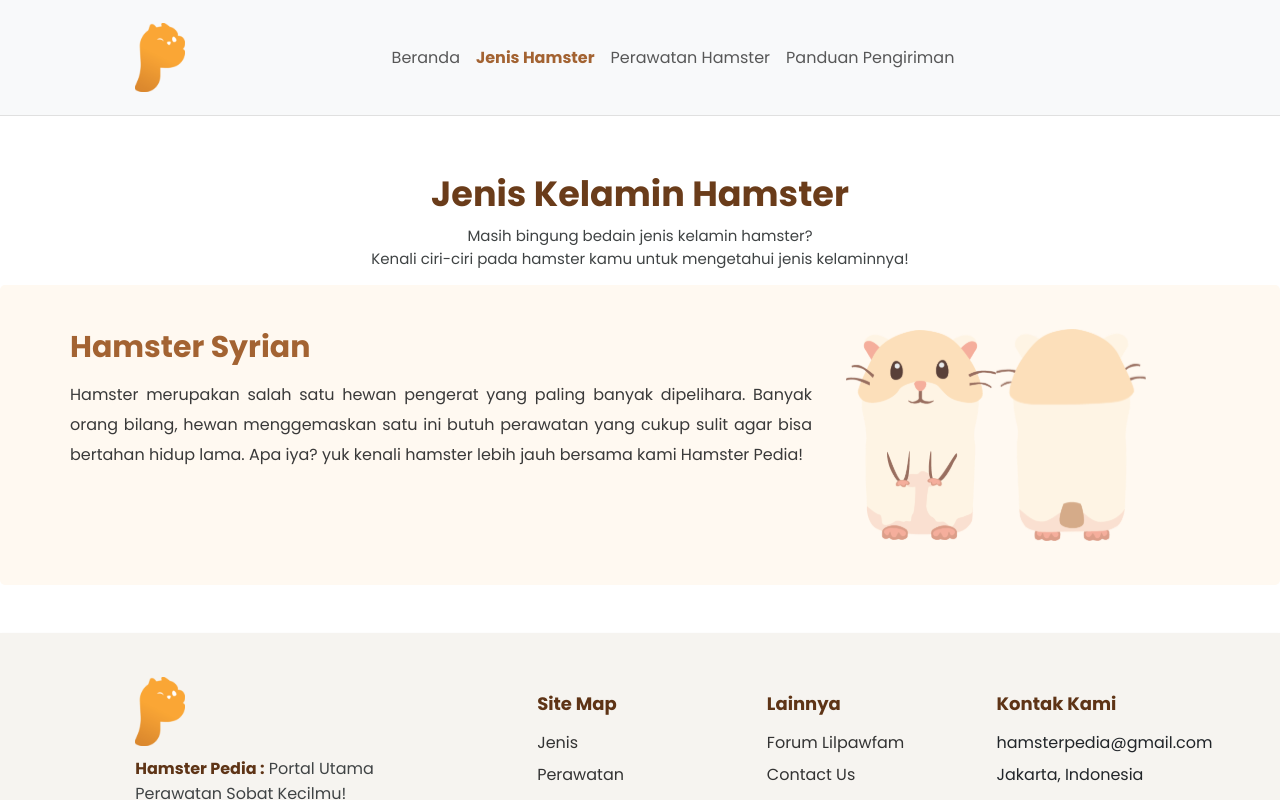
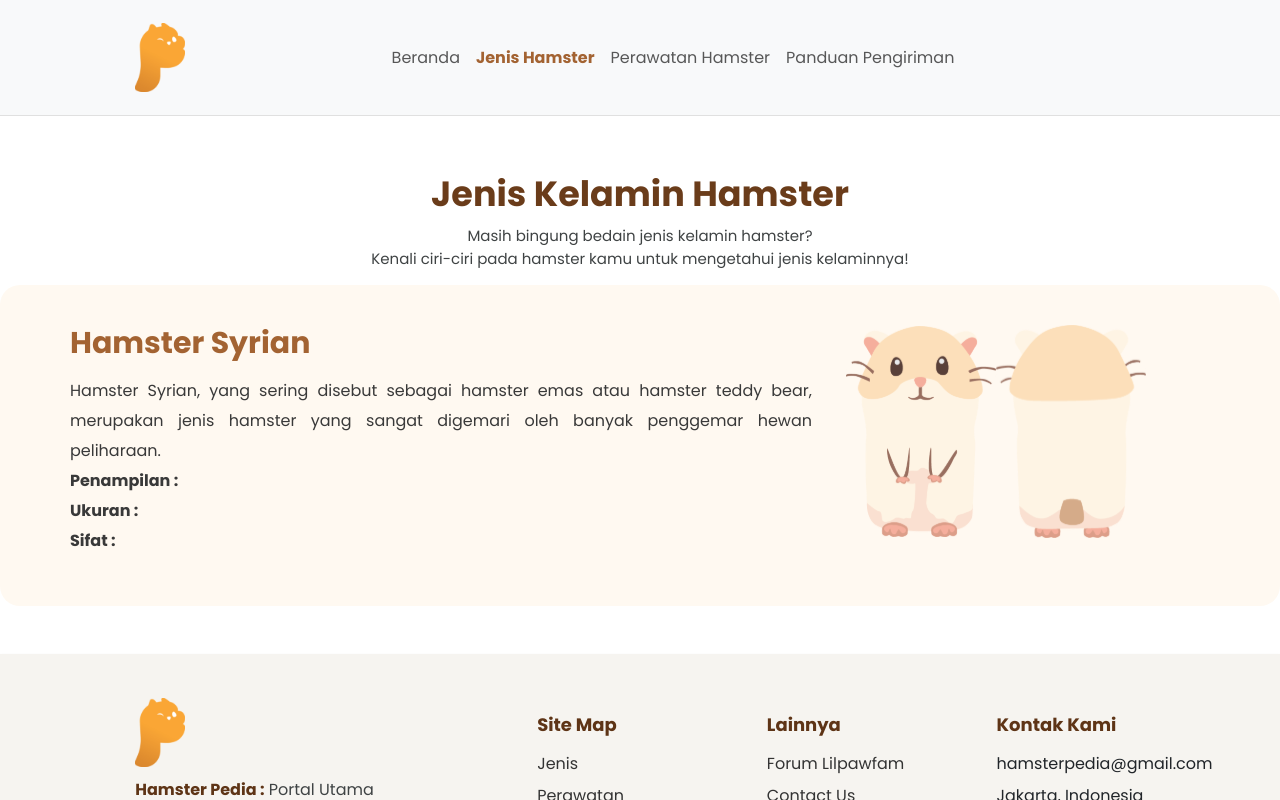
Before and after one commit to Skilvul-KM4-FE8/FrontEnd-HamsterPedia, a React (Vite) app: page /jenishamster in a window 1280 px wide. Shown: the top 800 px of the page. Built offline with nearby package versions, Linux system fonts and the light colour scheme.

Commit message:
fixed card syrian

```diff
--- a/src/pages/JenisHamster.jsx
+++ b/src/pages/JenisHamster.jsx
@@ -35,10 +35,10 @@ const Consult = () => {
                                 <div className="col-md-8" data-aos="zoom-in" data-aos-duration="1000">
                                 <h2>Hamster Syrian</h2>
                                     <p>
-                                    Hamster merupakan salah satu hewan pengerat yang paling banyak
-                                    dipelihara. Banyak orang bilang, hewan menggemaskan satu ini butuh
-                                    perawatan yang cukup sulit agar bisa bertahan hidup lama. Apa iya?
-                                    yuk kenali hamster lebih jauh bersama kami Hamster Pedia!
+                                    Hamster Syrian, yang sering disebut sebagai hamster emas atau hamster teddy bear, merupakan jenis hamster yang sangat digemari oleh banyak penggemar hewan peliharaan.
+                                    <br/> <b>Penampilan :</b>
+                                    <br/> <b>Ukuran :</b>
+                                    <br/> <b>Sifat :</b>
                                     </p>
                                 </div>
                                 <div className="col-md-4" data-aos="zoom-in" data-aos-duration="1000">
--- a/src/styles/JenisHamster.css
+++ b/src/styles/JenisHamster.css
@@ -161,7 +161,6 @@ footer li {
 }
 
 .card-hemi p {
-    margin-bottom: 10px;
     margin-right: 10px;
     font-size: 16px;
     line-height: 30px;
@@ -185,7 +184,7 @@ footer li {
     background-color: #FFF9F1;
     min-height: 300px;
     padding: 40px 70px;
-    border-radius: 5px;
+    border-radius: 20px;
     margin-top: 50px;
   }
 
```
